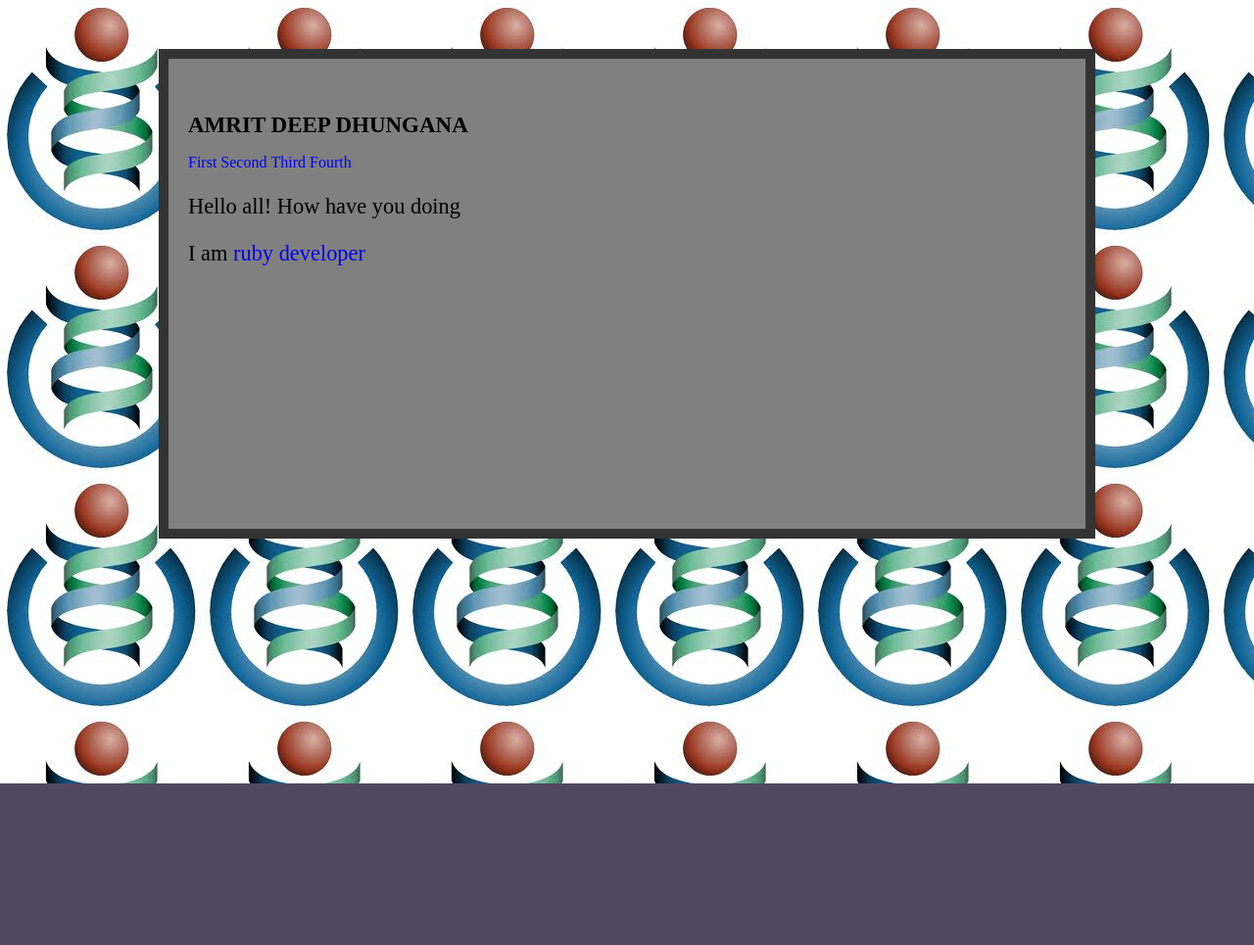
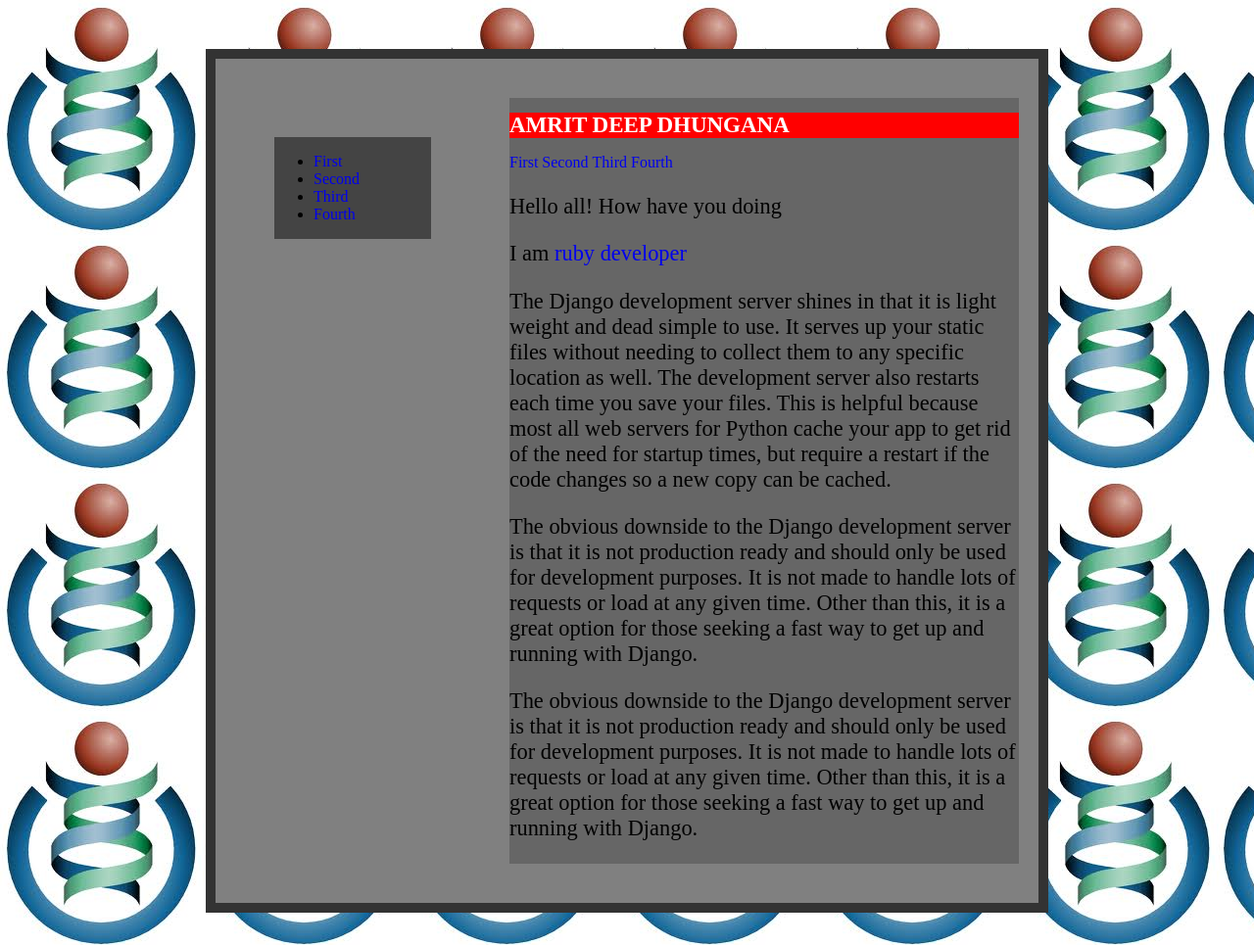
Before and after one commit to amritdeep/CSS-pratice, a plain HTML site: page CSS pratices/index.html in a window 1280 px wide. Shown: the top 965 px of the page at 98% size. Before the commit the page ends 800 px from the top, so only its background shows below. Drawn offline with Linux system fonts and the light colour scheme.

Commit message:
add two colume layout

```diff
--- a/CSS pratices/css/styles.css
+++ b/CSS pratices/css/styles.css
@@ -23,6 +23,25 @@ p {
  	font-size: 1.4em;
  }
 
+ .warning {
+ 	color: white;
+ 	background: red;
+ }
+
+ .left-col{
+ 	float: left;
+ 	width: 20%;
+ 	margin: 40px 10% 40px 5%;
+ 	background: #444;
+ }
+
+ .main-col{
+ 	float: right;
+ 	width: 65%;
+ 	margin: 40px 5% 40px 5%SSS;
+ 	background: #666;
+ }
+
  .nav {
  	list-style: none;
  	padding: 0;
@@ -43,7 +62,9 @@ p {
  	margin: 50px auto;
 
  	width: 70%;
- 	height: 400px;
+ 	max-width: 800px;
+ 	min-width: 400px;
+ 	min-height: 200px;
  	padding: 40px 20px;
  }
 
@@ -59,3 +80,39 @@ p {
  .wrapper a:active {
  	background: blue;
  }
+
+
+
+
+
+
+ /*
+ * Clearfix: contain floats
+ *
+ * For modern browsers
+ * 1. The space content is one way to avoid an Opera bug when the
+ *    `contenteditable` attribute is included anywhere else in the document.
+ *    Otherwise it causes space to appear at the top and bottom of elements
+ *    that receive the `clearfix` class.
+ * 2. The use of `table` rather than `block` is only necessary if using
+ *    `:before` to contain the top-margins of child elements.
+ */
+
+.clearfix:before,
+.clearfix:after {
+    content: " "; /* 1 */
+    display: table; /* 2 */
+}
+
+.clearfix:after {
+    clear: both;
+}
+
+/*
+ * For IE 6/7 only
+ * Include this rule to trigger hasLayout and contain floats.
+ */
+
+.clearfix {
+    *zoom: 1;
+}
--- a/CSS pratices/index.html
+++ b/CSS pratices/index.html
@@ -11,8 +11,18 @@
 	</head>
 
 	<body>
-		<div class="wrapper">
-			<h1>Amrit Deep Dhungana</h1>
+		<div class="wrapper main clearfix">
+			<div class="left-col">
+				<ul class="side-nav">
+					<li class="first"><a href="#">First</a></li>
+					<li><a href="#">Second</a></li>
+					<li><a href="#">Third</a></li>
+					<li class="last"><a href="#">Fourth</a></li>
+				</ul>
+			</div>
+
+			<div class="main-col">
+				<h1 class="warning">Amrit Deep Dhungana</h1>
 					<ul class="nav">
 						<li class="first"><a href="#">First</a></li>
 						<li><a href="#">Second</a></li>
@@ -21,6 +31,15 @@
 					</ul>
 				<p>Hello all! How have you doing </p>
 				<p>I am <a href="#">ruby developer</a></p>
+
+				<p>The Django development server shines in that it is light weight and dead simple to use. It serves up your static files without needing to collect them to any specific location as well. The development server also restarts each time you save your files. This is helpful because most all web servers for Python cache your app to get rid of the need for startup times, but require a restart if the code changes so a new copy can be cached.</p>
+
+				<p>The obvious downside to the Django development server is that it is not production ready and should only be used for development purposes. It is not made to handle lots of requests or load at any given time. Other than this, it is a great option for those seeking a fast way to get up and running with Django.</p>
+
+				<p>The obvious downside to the Django development server is that it is not production ready and should only be used for development purposes. It is not made to handle lots of requests or load at any given time. Other than this, it is a great option for those seeking a fast way to get up and running with Django.</p>
+
+			</div>
+
 		</div>
 
 	</body>
```
Lines whose indentation alone changed are shown as unchanged.
